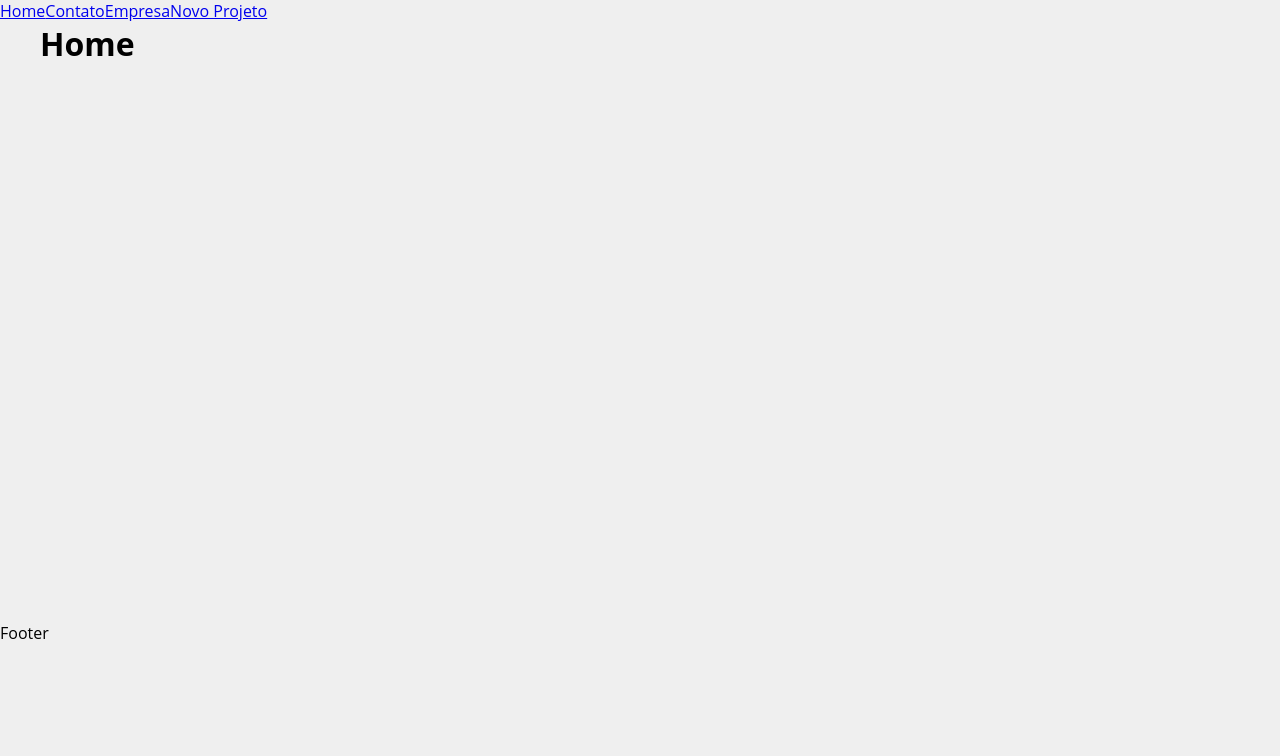
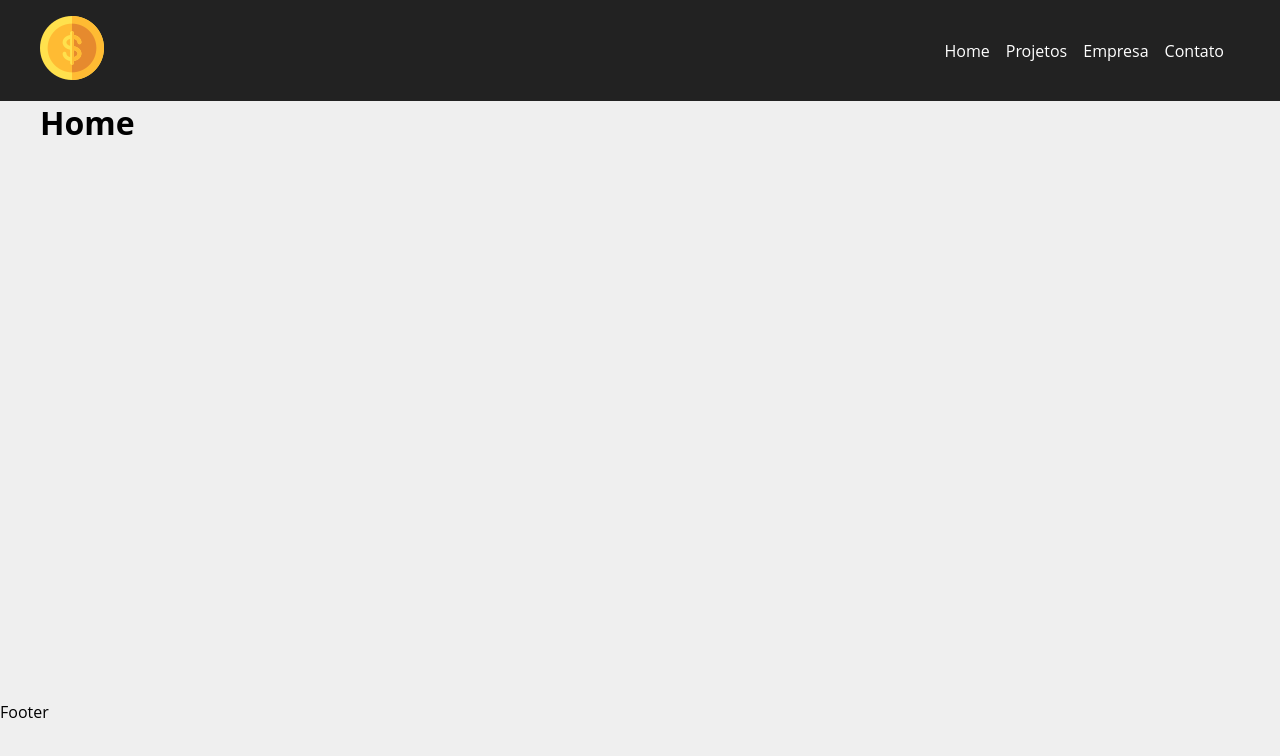
Before and after one commit to Gustavo121/Projeto-costs, a React (Create React App) app: page /newproject in a window 1280 px wide. Shown: the top 756 px of the page. Built offline with nearby package versions, Linux system fonts and the light colour scheme; the HTML template or start-up script is replaced by a standard one.

Commit message:
navbar and footer

```diff
--- a/src/App.js
+++ b/src/App.js
@@ -1,29 +1,29 @@
-import { Route, Routes, Link, BrowserRouter } from "react-router-dom";
+import { Route, Routes, BrowserRouter, Link } from "react-router-dom";
 import Home from "./components/pages/Home";
 import Contact from "./components/pages/Contact";
 import Company from "./components/pages/Company";
 import NewProject from "./components/pages/NewProject";
+import Projects from "./components/pages/Projects";
 
 import Container from "./components/layout/Container";
+import Navbar from "./components/layout/Navbar";
+import Footer from "./components/layout/Footer";
+
 
 function App() {
   return (
     <BrowserRouter>
-      <div>
-        <Link to="/">Home</Link>
-        <Link to="/contact">Contato</Link>
-        <Link to="/company">Empresa</Link>
-        <Link to="/newproject">Novo Projeto</Link>
-      </div>
+      <Navbar />
       <Container customClass="min-height">
         <Routes>
           <Route exact path="/" element={<Home />} />
+          <Route exact path="/projects" element={<Projects />} />
           <Route exact path="/company" element={<Company />} />
           <Route exact path="/contact" element={<Contact />} />
           <Route exact path="/newproject" element={<NewProject />} />
         </Routes>
       </Container>
-      <p>Footer</p>
+      <Footer />
     </BrowserRouter>
   );
 }
--- /dev/null
+++ b/src/components/layout/Footer.js
@@ -0,0 +1,5 @@
+function Footer() {
+    return <p>Footer</p>
+}
+
+export default Footer
--- /dev/null
+++ b/src/components/layout/Navbar.js
@@ -0,0 +1,34 @@
+import {Link} from "react-router-dom";
+
+import Container from "./Container";
+
+import styles from "./Navbar.module.css";
+import logo from "../../img/costs_logo.png";
+
+function Navbar() {
+  return (
+    <nav class={styles.navbar}>
+      <Container>
+        <Link to="/">
+          <img src={logo} alt="Costs" />
+        </Link>
+        <ul class={styles.list}>
+          <li class={styles.item}>
+            <Link to="/">Home</Link>
+          </li>
+          <li class={styles.item}>
+            <Link to="/projects">Projetos</Link>
+          </li>
+          <li class={styles.item}>
+            <Link to="/company">Empresa</Link>
+          </li>
+          <li class={styles.item}>
+            <Link to="/contact">Contato</Link>
+          </li>
+        </ul>
+      </Container>
+    </nav>
+  );
+}
+
+export default Navbar;
--- /dev/null
+++ b/src/components/layout/Navbar.module.css
@@ -0,0 +1,25 @@
+.navbar {
+    display: flex;
+    justify-content: space-between;
+    background-color: #222;
+    padding: 1em;
+}
+
+.list {
+    display: flex;
+    list-style: none;
+    align-items: center;
+}
+
+.item {
+    margin-right: 1em;
+}
+
+.item a {
+    color: #FFF;
+    text-decoration: none;
+}
+
+.item a:hover {
+    color: #ffbb33;
+}
--- /dev/null
+++ b/src/components/pages/Projects.js
@@ -0,0 +1,5 @@
+function Projects() {
+    return <h1>Projects</h1>
+}
+
+export default Projects;
```
Also changed, not shown: src/components/layout/Footer.module.css (added).
